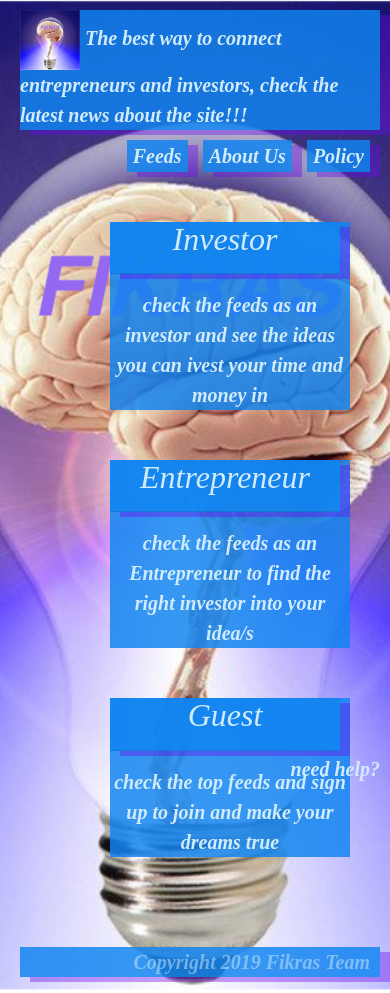
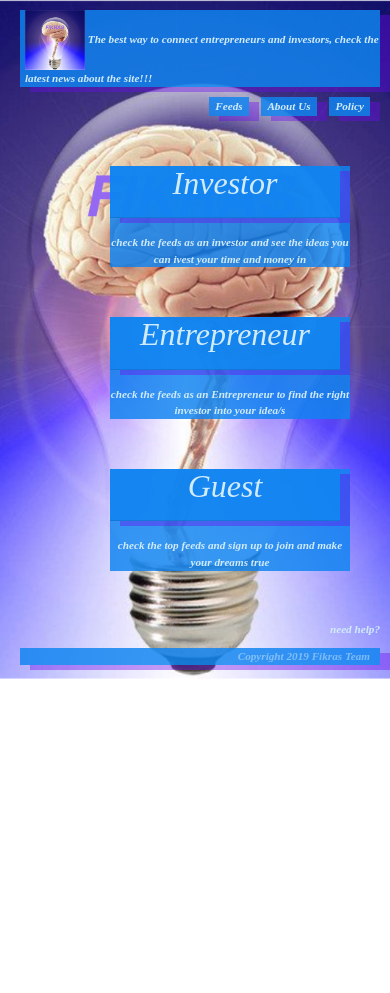
Before and after one commit to renaqusai/fikras, a plain HTML site: page index.html in a window 390 px wide. After the commit the page ends 844 px from the top, so only its background shows below. Drawn offline with nearby package versions, Linux system fonts and the light colour scheme.

Commit message:
header adjustment

```diff
--- a/assets/css/style.css
+++ b/assets/css/style.css
@@ -20,6 +20,7 @@ header{
     width: 98%;
     text-align: auto;
     box-shadow: 10px 5px rgba(109, 10, 238, 0.39);
+    padding-left: 5px;
 }
 nav{
     text-align: center;
@@ -145,7 +146,7 @@ footer{
 @media screen and (max-width: 400px){
     body{
         width: 400px;
-        background-size: cover;
+        font-size: 70%;
     }
     header{
         width: 90%;
```
